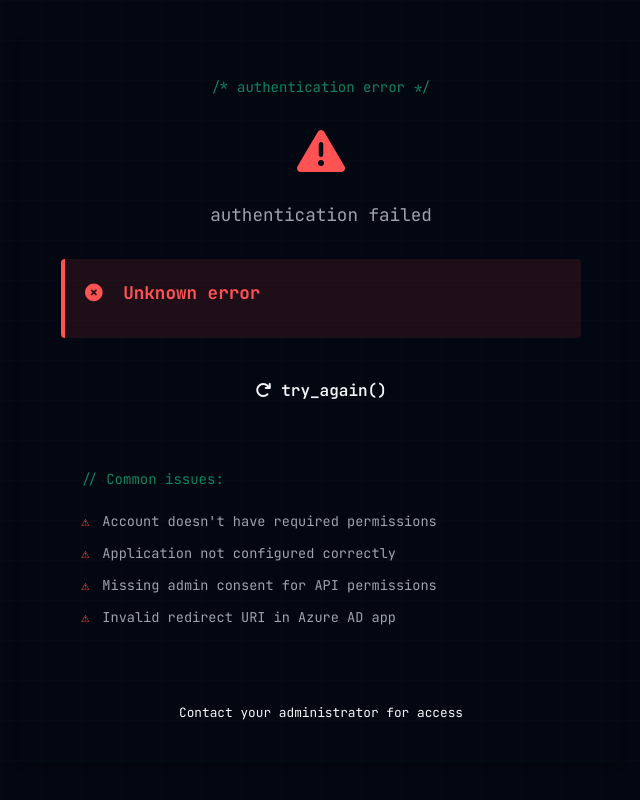
After one commit to bscarberry/MDE_Endpoint_Pols, a Flask app: template templates/error.html in a window 1280 px wide. The commit adds this page. Shown: the whole page, without its empty margins (319-959 px from the left). Run offline with Flask 3, Linux system fonts and the light colour scheme; the template is opened without the code that fills it, so the values that code supplies are empty; parts of the project's set-up code (start-up, migrations or seed data) failed here and were passed over.

Commit message:
Add user authentication with Microsoft Azure AD
Implement OAuth 2.0 authorization code flow for user authentication using MSAL. Users must now sign in with their Microsoft accounts to access the application.

Changes:
- Added user_auth.py module for interactive user authentication
- Created login/logout routes with OAuth callback handling
- Added @login_required decorator to protect all routes and API endpoints
- Created login page with Microsoft sign-in button
- Created error page for authentication failures
- Updated base template with user info display and logout button
- Added Flask-Session for server-side session management
- Updated config.py with redirect URI and user scope configuration
- Added session storage and CSRF protection
- Updated requirements.txt with flask-session dependency

Azure AD Configuration Required:
1. Add redirect URI: http://localhost:5000/auth/callback (Web platform)
2. Add delegated permission: User.Read (Microsoft Graph)
3. Enable ID token issuance in Authentication settings
4. Add REDIRECT_URI to .env file

The application now provides secure user authentication while maintaining service principal authentication for API calls to Microsoft Graph and Defender XDR.

```diff
--- a/app.py
+++ b/app.py
@@ -1,23 +1,33 @@
 """
 Defender XDR Endpoint Policy Manager - Web Application
 """
-from flask import Flask, render_template, request, jsonify
+from flask import Flask, render_template, request, jsonify, redirect, url_for, session
 from flask_caching import Cache
+from flask_session import Session
 from config import Config
 from modules.policy_manager import PolicyManager
+from modules.user_auth import UserAuthManager
+from functools import wraps
 import os
+import secrets
 
 # Initialize Flask app
 app = Flask(__name__)
 app.config['SECRET_KEY'] = Config.SECRET_KEY
+app.config['SESSION_TYPE'] = Config.SESSION_TYPE
+app.config['PERMANENT_SESSION_LIFETIME'] = Config.PERMANENT_SESSION_LIFETIME
 
 # Configure in-memory caching
 app.config['CACHE_TYPE'] = 'SimpleCache'  # In-memory cache
 app.config['CACHE_DEFAULT_TIMEOUT'] = 600  # 10 minutes default
 cache = Cache(app)
 
-# Initialize Policy Manager
+# Initialize server-side session
+Session(app)
+
+# Initialize managers
 policy_manager = None
+user_auth_manager = UserAuthManager()
 
 
 def get_policy_manager():
@@ -28,10 +38,88 @@ def get_policy_manager():
     return policy_manager
 
 
+def login_required(f):
+    """Decorator to require authentication for routes"""
+    @wraps(f)
+    def decorated_function(*args, **kwargs):
+        if not user_auth_manager.is_authenticated():
+            return redirect(url_for('login', next=request.url))
+        return f(*args, **kwargs)
+    return decorated_function
+
+
 @app.route('/')
+@login_required
 def index():
     """Home page - Dashboard"""
-    return render_template('index.html')
+    user = user_auth_manager.get_user_from_session()
+    return render_template('index.html', user=user)
+
+
+@app.route('/login')
+def login():
+    """Initiate user login"""
+    # Generate state for CSRF protection
+    state = secrets.token_urlsafe(16)
+    session['state'] = state
+    session['next'] = request.args.get('next', url_for('index'))
+
+    # Get authorization URL
+    auth_url = user_auth_manager.get_login_url(state=state)
+    return redirect(auth_url)
+
+
+@app.route('/auth/callback')
+def auth_callback():
+    """Handle OAuth callback from Azure AD"""
+    # Verify state to prevent CSRF
+    if request.args.get('state') != session.get('state'):
+        return render_template('error.html', error='Invalid state parameter'), 400
+
+    # Check for errors in the callback
+    if 'error' in request.args:
+        return render_template('error.html',
+                             error=request.args.get('error'),
+                             error_description=request.args.get('error_description')), 400
+
+    # Exchange authorization code for tokens
+    code = request.args.get('code')
+    if not code:
+        return render_template('error.html', error='Missing authorization code'), 400
+
+    try:
+        result = user_auth_manager.get_token_from_code(code)
+
+        if 'error' in result:
+            return render_template('error.html',
+                                 error=result.get('error'),
+                                 error_description=result.get('error_description')), 400
+
+        # Store user information in session
+        session['user'] = {
+            'name': result.get('id_token_claims', {}).get('name'),
+            'username': result.get('id_token_claims', {}).get('preferred_username'),
+            'oid': result.get('id_token_claims', {}).get('oid')
+        }
+
+        # Redirect to original destination or home
+        next_url = session.pop('next', url_for('index'))
+        return redirect(next_url)
+
+    except Exception as e:
+        return render_template('error.html',
+                             error='Authentication failed',
+                             error_description=str(e)), 500
+
+
+@app.route('/logout')
+def logout():
+    """Log out the current user"""
+    user_auth_manager.logout()
+    logout_url = user_auth_manager.get_logout_url(
+        post_logout_redirect_uri=url_for('login', _external=True)
+    )
+    return redirect(logout_url)
 
 
 @app.route('/api/health')
@@ -52,6 +140,7 @@ def health_check():
 
 
 @app.route('/api/policies')
+@login_required
 @cache.cached(timeout=600)  # Cache for 10 minutes
 def get_policies():
     """Get all endpoint policies"""
@@ -67,6 +156,7 @@ def get_policies():
 
 
 @app.route('/api/policies/<policy_type>/<policy_id>')
+@login_required
 def get_policy_details(policy_type, policy_id):
     """Get details for a specific policy"""
     try:
@@ -81,6 +171,7 @@ def get_policy_details(policy_type, policy_id):
 
 
 @app.route('/api/search')
+@login_required
 def search_policies():
     """Search policies by term"""
     search_term = request.args.get('q', '')
@@ -102,6 +193,7 @@ def search_policies():
 
 
 @app.route('/api/defender/machines')
+@login_required
 def get_machines():
     """Get all machines from Defender XDR"""
     try:
@@ -116,6 +208,7 @@ def get_machines():
 
 
 @app.route('/api/defender/alerts')
+@login_required
 def get_alerts():
     """Get alerts from Defender XDR"""
     filters = request.args.get('filter')
@@ -131,6 +224,7 @@ def get_alerts():
 
 
 @app.route('/api/defender/query', methods=['POST'])
+@login_required
 def run_query():
     """Run advanced hunting query"""
     data = request.get_json()
@@ -152,6 +246,7 @@ def run_query():
 
 
 @app.route('/api/devices')
+@login_required
 @cache.cached(timeout=300)  # Cache for 5 minutes
 def get_devices():
     """Get all managed devices"""
--- a/requirements.txt
+++ b/requirements.txt
@@ -1,5 +1,6 @@
 flask>=3.0.0
 flask-caching>=2.1.0
+flask-session>=0.5.0
 requests>=2.31.0
 python-dotenv>=1.0.0
 msal>=1.31.0
--- /dev/null
+++ b/templates/error.html
@@ -0,0 +1,192 @@
+<!DOCTYPE html>
+<html lang="en">
+<head>
+    <meta charset="UTF-8">
+    <meta name="viewport" content="width=device-width, initial-scale=1.0">
+    <title>Authentication Error - Defender XDR Policy Manager</title>
+    <link rel="stylesheet" href="{{ url_for('static', filename='css/style.css') }}">
+    <link rel="stylesheet" href="https://cdnjs.cloudflare.com/ajax/libs/font-awesome/6.4.0/css/all.min.css">
+</head>
+<body>
+    <div class="login-container">
+        <div class="login-box">
+            <div class="login-header">
+                <p class="code-comment">/* authentication error */</p>
+                <h1 class="login-title"><i class="fas fa-exclamation-triangle" style="color: #ff5252;"></i></h1>
+                <p class="login-subtitle">authentication failed</p>
+            </div>
+
+            <div class="login-content">
+                <div class="error-box">
+                    <h3 class="error-title">
+                        <i class="fas fa-times-circle"></i>
+                        {{ error or 'Unknown error' }}
+                    </h3>
+                    {% if error_description %}
+                    <p class="error-description">{{ error_description }}</p>
+                    {% endif %}
+                </div>
+
+                <div class="error-actions">
+                    <a href="{{ url_for('login') }}" class="btn-login">
+                        <i class="fas fa-redo"></i>
+                        try_again()
+                    </a>
+                </div>
+
+                <div class="login-info">
+                    <p class="code-comment">// Common issues:</p>
+                    <ul>
+                        <li>Account doesn't have required permissions</li>
+                        <li>Application not configured correctly</li>
+                        <li>Missing admin consent for API permissions</li>
+                        <li>Invalid redirect URI in Azure AD app</li>
+                    </ul>
+                </div>
+            </div>
+
+            <div class="login-footer">
+                <p class="text-muted">Contact your administrator for access</p>
+            </div>
+        </div>
+    </div>
+
+    <style>
+        .login-container {
+            display: flex;
+            justify-content: center;
+            align-items: center;
+            min-height: 100vh;
+            background: var(--bg-dark);
+            padding: 20px;
+        }
+
+        .login-box {
+            background: var(--bg-medium);
+            border: 1px solid var(--border-color);
+            border-radius: 8px;
+            padding: 40px;
+            max-width: 600px;
+            width: 100%;
+            box-shadow: 0 4px 6px rgba(0, 0, 0, 0.3);
+        }
+
+        .login-header {
+            text-align: center;
+            margin-bottom: 30px;
+        }
+
+        .login-title {
+            font-size: 3rem;
+            margin: 10px 0;
+        }
+
+        .login-subtitle {
+            color: var(--text-secondary);
+            font-size: 1.1rem;
+            font-family: 'JetBrains Mono', monospace;
+        }
+
+        .login-content {
+            margin: 30px 0;
+        }
+
+        .error-box {
+            background: rgba(255, 82, 82, 0.1);
+            border-left: 4px solid #ff5252;
+            padding: 20px;
+            border-radius: 4px;
+            margin-bottom: 25px;
+        }
+
+        .error-title {
+            color: #ff5252;
+            font-family: 'JetBrains Mono', monospace;
+            font-size: 1.1rem;
+            margin: 0 0 10px 0;
+        }
+
+        .error-title i {
+            margin-right: 10px;
+        }
+
+        .error-description {
+            color: var(--text-secondary);
+            font-family: 'JetBrains Mono', monospace;
+            font-size: 0.9rem;
+            margin: 10px 0 0 0;
+            line-height: 1.6;
+        }
+
+        .error-actions {
+            margin: 20px 0;
+        }
+
+        .btn-login {
+            display: flex;
+            align-items: center;
+            justify-content: center;
+            width: 100%;
+            padding: 15px 25px;
+            background: var(--accent-color);
+            color: var(--bg-dark);
+            text-decoration: none;
+            border-radius: 6px;
+            font-weight: 600;
+            font-family: 'JetBrains Mono', monospace;
+            font-size: 1rem;
+            transition: all 0.3s ease;
+            border: none;
+            cursor: pointer;
+        }
+
+        .btn-login:hover {
+            background: #00e676;
+            transform: translateY(-2px);
+            box-shadow: 0 4px 8px rgba(0, 230, 118, 0.3);
+        }
+
+        .btn-login i {
+            margin-right: 10px;
+        }
+
+        .login-info {
+            margin-top: 30px;
+            padding: 20px;
+            background: var(--bg-dark);
+            border-radius: 6px;
+        }
+
+        .login-info ul {
+            list-style: none;
+            padding: 0;
+            margin: 10px 0 0 0;
+        }
+
+        .login-info li {
+            color: var(--text-secondary);
+            padding: 5px 0;
+            font-family: 'JetBrains Mono', monospace;
+            font-size: 0.85rem;
+        }
+
+        .login-info li:before {
+            content: '⚠ ';
+            color: #ff5252;
+            margin-right: 5px;
+        }
+
+        .login-footer {
+            text-align: center;
+            margin-top: 30px;
+            padding-top: 20px;
+            border-top: 1px solid var(--border-color);
+        }
+
+        .text-muted {
+            color: var(--text-muted);
+            font-size: 0.8rem;
+        }
+    </style>
+</body>
+</html>
```
Also changed, not shown: config.py (+8 -0 lines), modules/user_auth.py (added, +105 -0 lines), static/css/style.css (+74 -0 lines), templates/base.html (+15 -0 lines), templates/login.html (added, +172 -0 lines), 1 other file.
